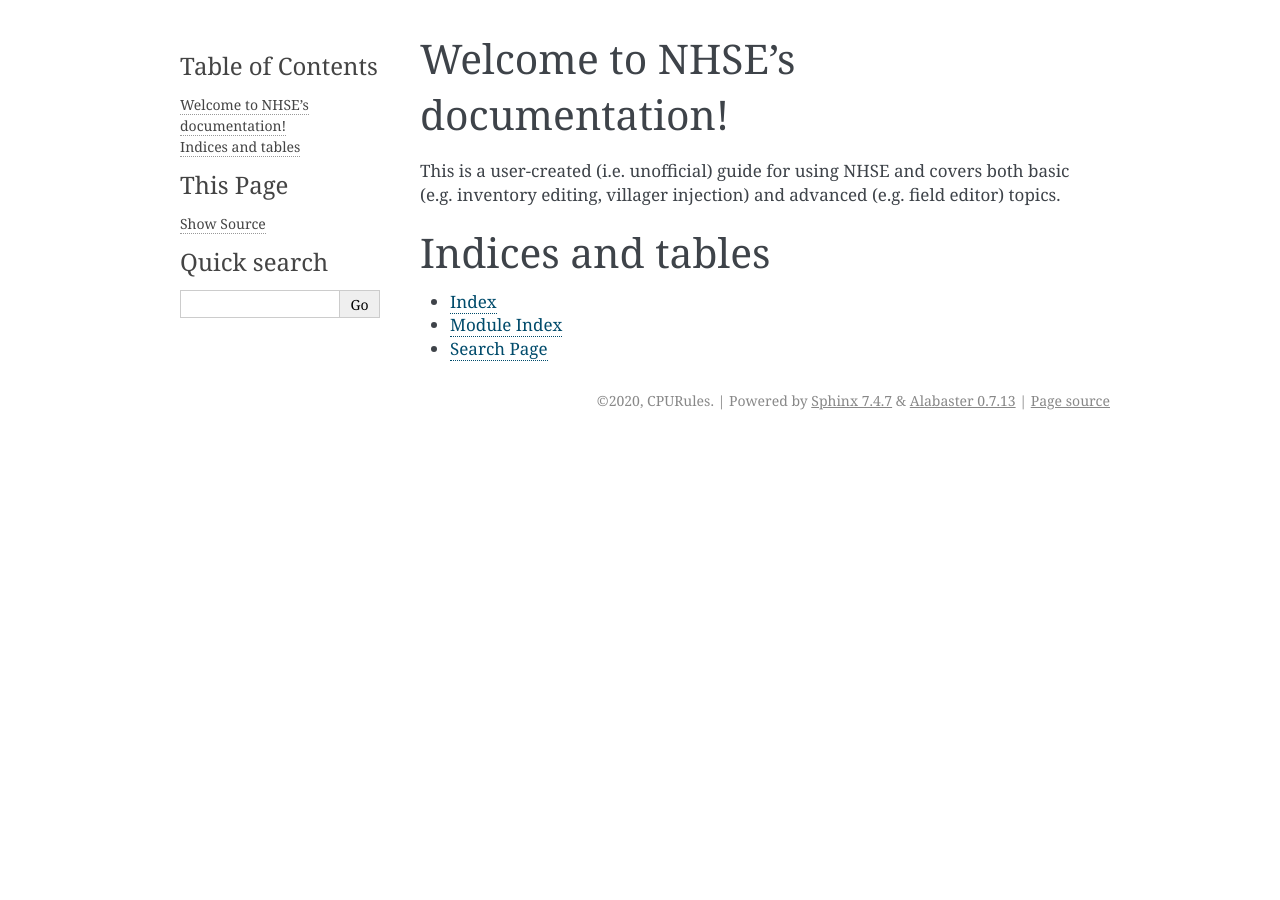
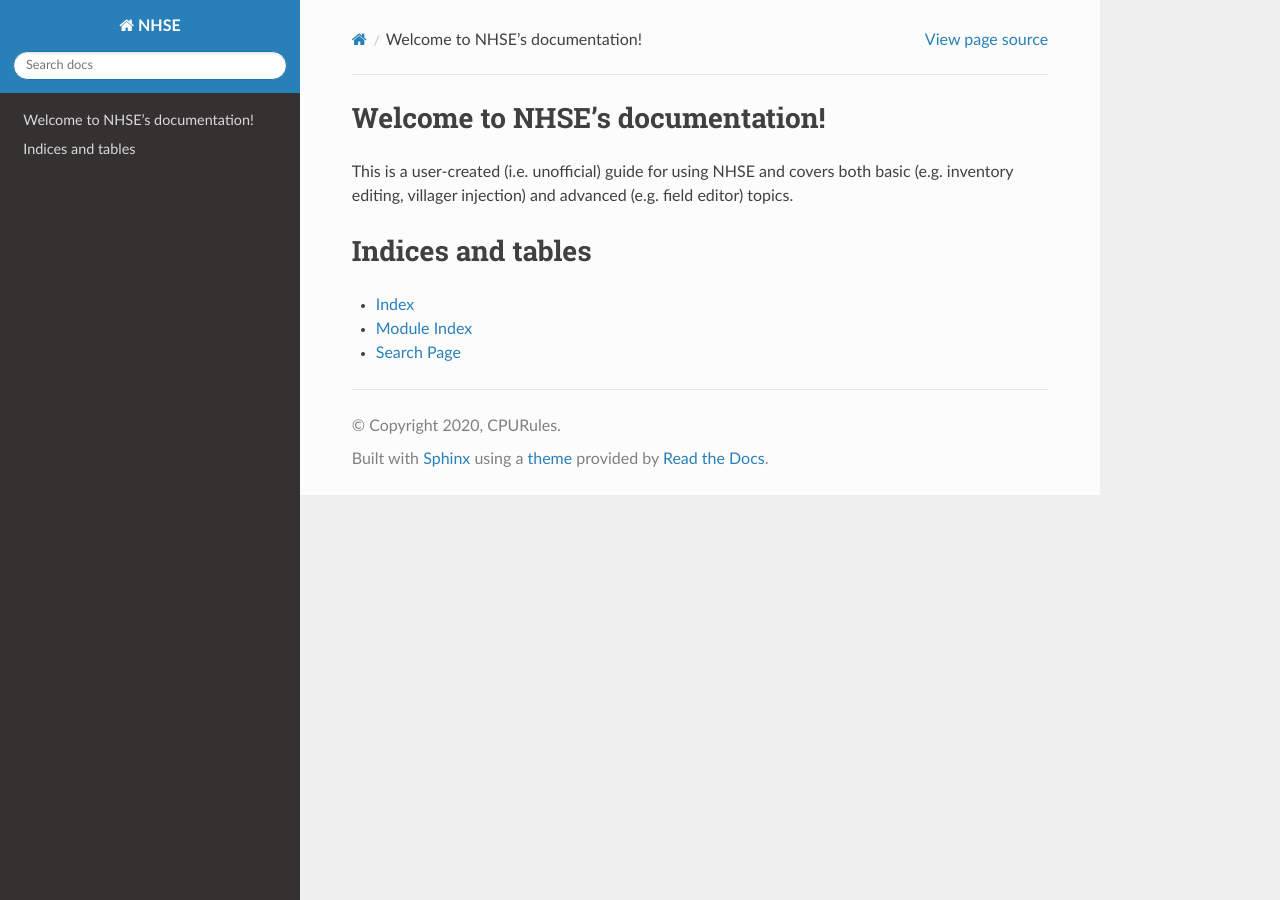
Before and after one commit to cpurules/rtdocs-nhse, a Sphinx documentation site: the page built from docs/index.rst, in a window 1280 px wide. Built offline with Sphinx 7.4.7 and the Read the Docs theme 2.0.0, drawn with Linux system fonts in a browser that asks for light colours.

Commit message:
Update config to use RTD theme

```diff
--- a/docs/conf.py
+++ b/docs/conf.py
@@ -3,6 +3,8 @@
 # This file only contains a selection of the most common options. For a full
 # list see the documentation:
 # https://www.sphinx-doc.org/en/master/usage/configuration.html
+
+import sphinx_rtd_theme
 
 # -- Path setup --------------------------------------------------------------
 
@@ -30,6 +32,7 @@ author = 'CPURules'
 # extensions coming with Sphinx (named 'sphinx.ext.*') or your custom
 # ones.
 extensions = [
+    'sphinx_rtd_theme'
 ]
 
 # Add any paths that contain templates here, relative to this directory.
@@ -46,7 +49,7 @@ exclude_patterns = ['_build', 'Thumbs.db', '.DS_Store']
 # The theme to use for HTML and HTML Help pages.  See the documentation for
 # a list of builtin themes.
 #
-html_theme = 'alabaster'
+html_theme = 'sphinx_rtd_theme'
 
 # Add any paths that contain custom static files (such as style sheets) here,
 # relative to this directory. They are copied after the builtin static files,
```
